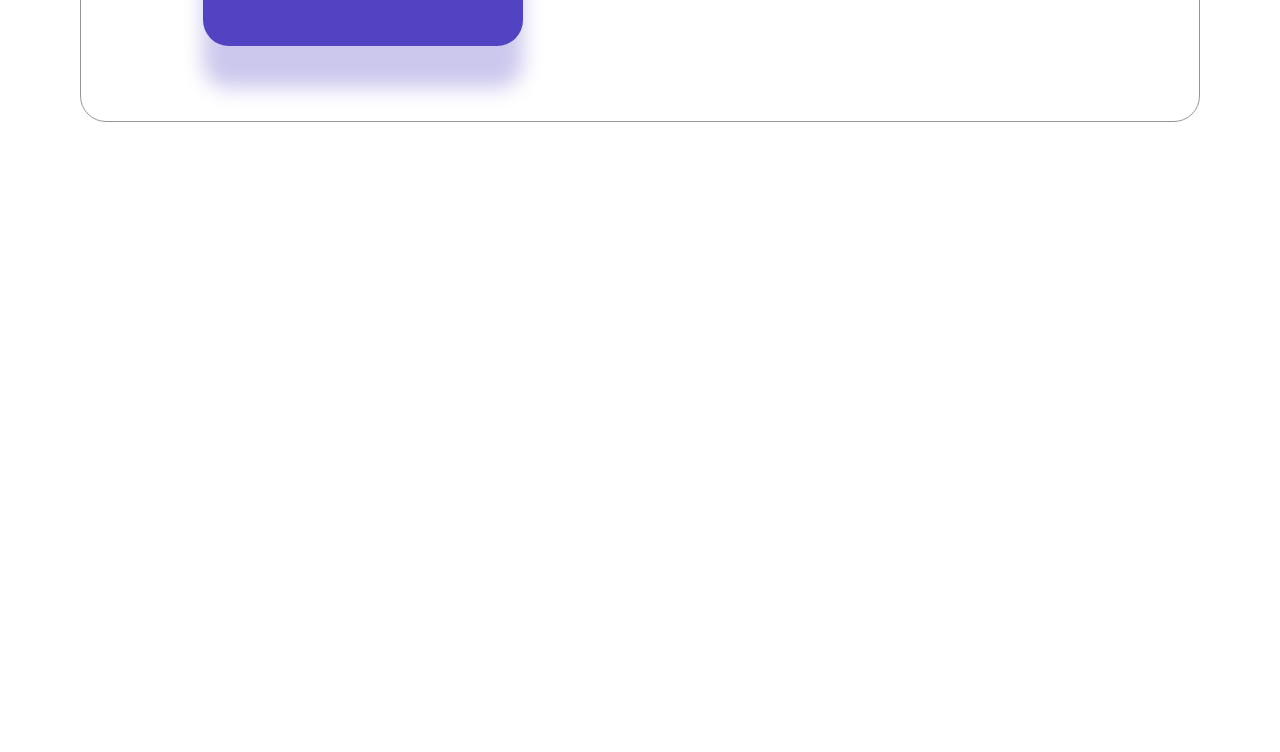
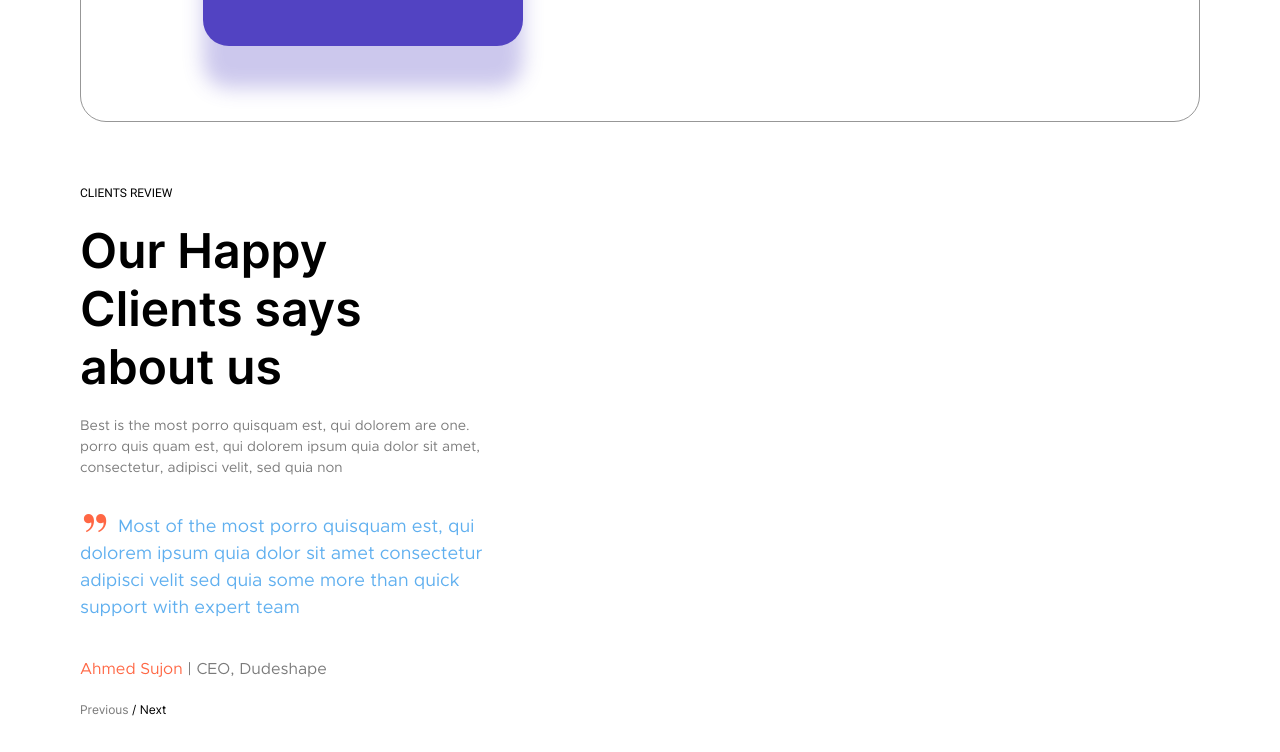
Before and after one commit to dworker863/Dudeshape, a website: page assets/index.html in a window 1280 px wide. Shown: the part 3443-4195 px from the top of the page. Before the commit the page ends 3648 px from the top, so only its background shows below. Drawn offline with Linux system fonts and the light colour scheme.

Commit message:
Desktop. Added static review block in reviews section

```diff
--- a/assets/index.html
+++ b/assets/index.html
@@ -253,6 +253,20 @@
         </div>
       </div>
       </section>
+      <section class="reviews">
+        <div class="reviews__review">
+          <p class="review__tag">CLIENTS REVIEW
+          </p>
+          <h2 class="review__title">Our Happy Clients says about us</h2>
+          <p class="review__desc">Best is the most porro quisquam est, qui dolorem are one. porro quis quam est, qui dolorem ipsum quia dolor sit amet, consectetur, adipisci velit, sed quia non</p>
+          <p class="review__text">Most of the most porro quisquam est, qui dolorem ipsum quia dolor sit amet consectetur adipisci velit sed quia some more than quick support with expert team </p>
+          <p class="review__author"><span class="author__name">Ahmed Sujon </span>| <span class="author__position">CEO, Dudeshape</span></p>
+          <div class="review__arrows">
+            <span class="arrows__prev">Previous </span>/ <span class="arrows__next">Next</span>
+          </div>
+        </div>
+        <div class="reviews__photos"></div>
+      </section>
     </div>
   </body>
   <script src="js/scripts.min.js"></script>
--- a/assets/scss/styles.scss
+++ b/assets/scss/styles.scss
@@ -525,4 +525,71 @@ body {
   }
 }
 
+.reviews {
+  display: grid;
+  grid-template-columns: 38% auto 60%;
+}
+
+.reviews__review {
+  font-weight: 400;
+}
+
+.review__tag {
+  margin-bottom: 20px;
+  font-family: Roboto, serif;
+  font-size: 12px;
+}
+
+.review__title {
+  width: 330px;
+  margin-top: 0;
+  margin-bottom: 20px;
+  font-family: Inter, serif;
+  font-weight: 600;
+  font-size: 48px;
+  line-height: 58px;
+}
+
+.review__desc {
+  margin-bottom: 35px;
+  font-family: Avenir, serif;
+  font-size: 14px;
+  color: #7a7a7a;
+}
+
+.review__text {
+  margin-bottom: 35px;
+  font-size: 18px;
+  color: #5fafef;
+
+  &::before {
+    content: '”';
+    margin-right: 8px;
+    font-family: PlayFair Display, serif;
+    font-size: 72px;
+    color: #ff6744;
+    vertical-align: bottom;
+    line-height: 10px;
+  }
+}
+
+.review__author {
+  margin-bottom: 20px;
+  font-size: 16px;
+  color: #7a7a7a;
+}
+
+.author__name {
+  color: #ff6744;
+}
+
+.review__arrows {
+  font-family: Inter, serif;
+  font-size: 12px;
+}
+
+.arrows__prev {
+  color: #7a7a7a;
+}
+
 @import 'media';
```
Also changed, not shown: assets/css/styles.min.css.
